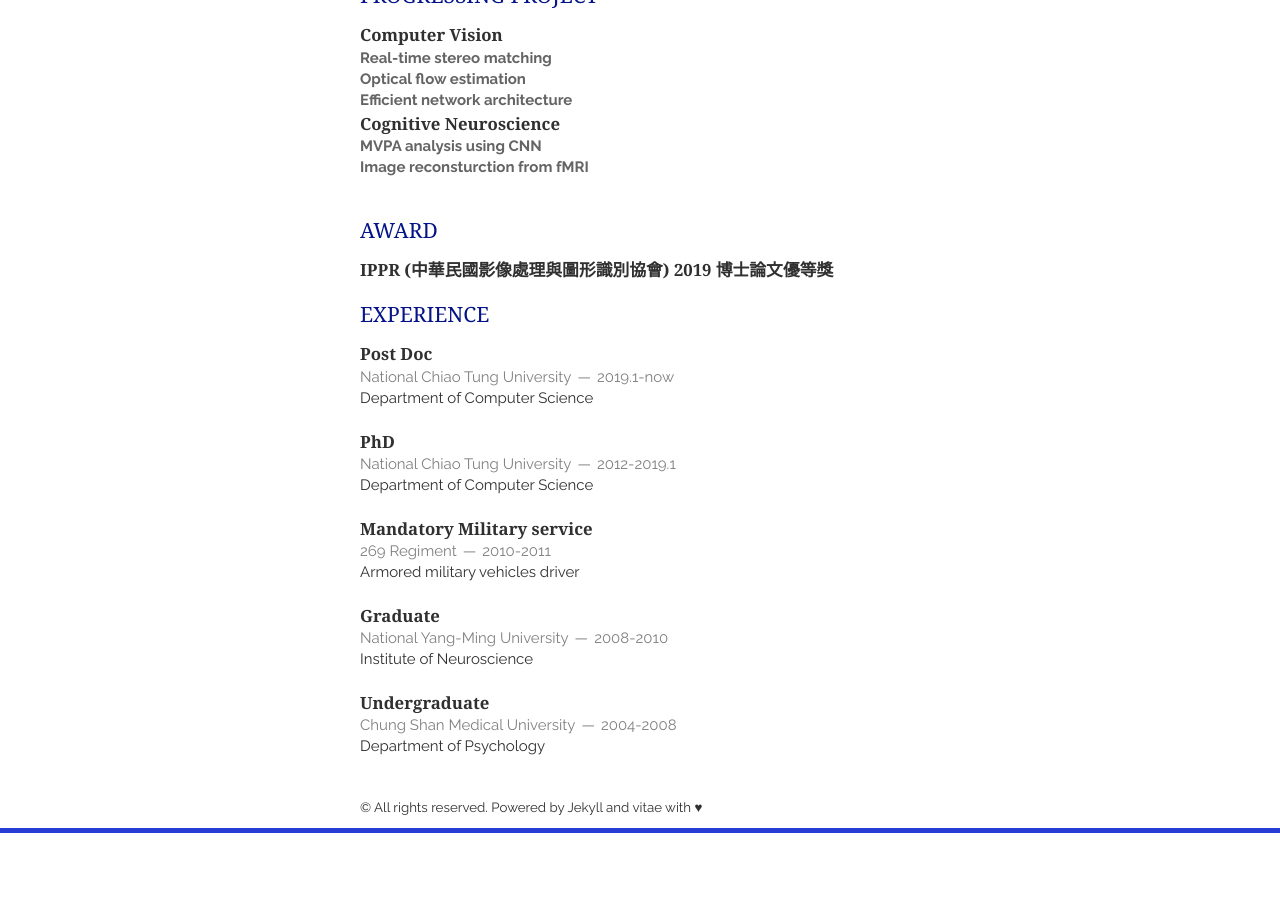
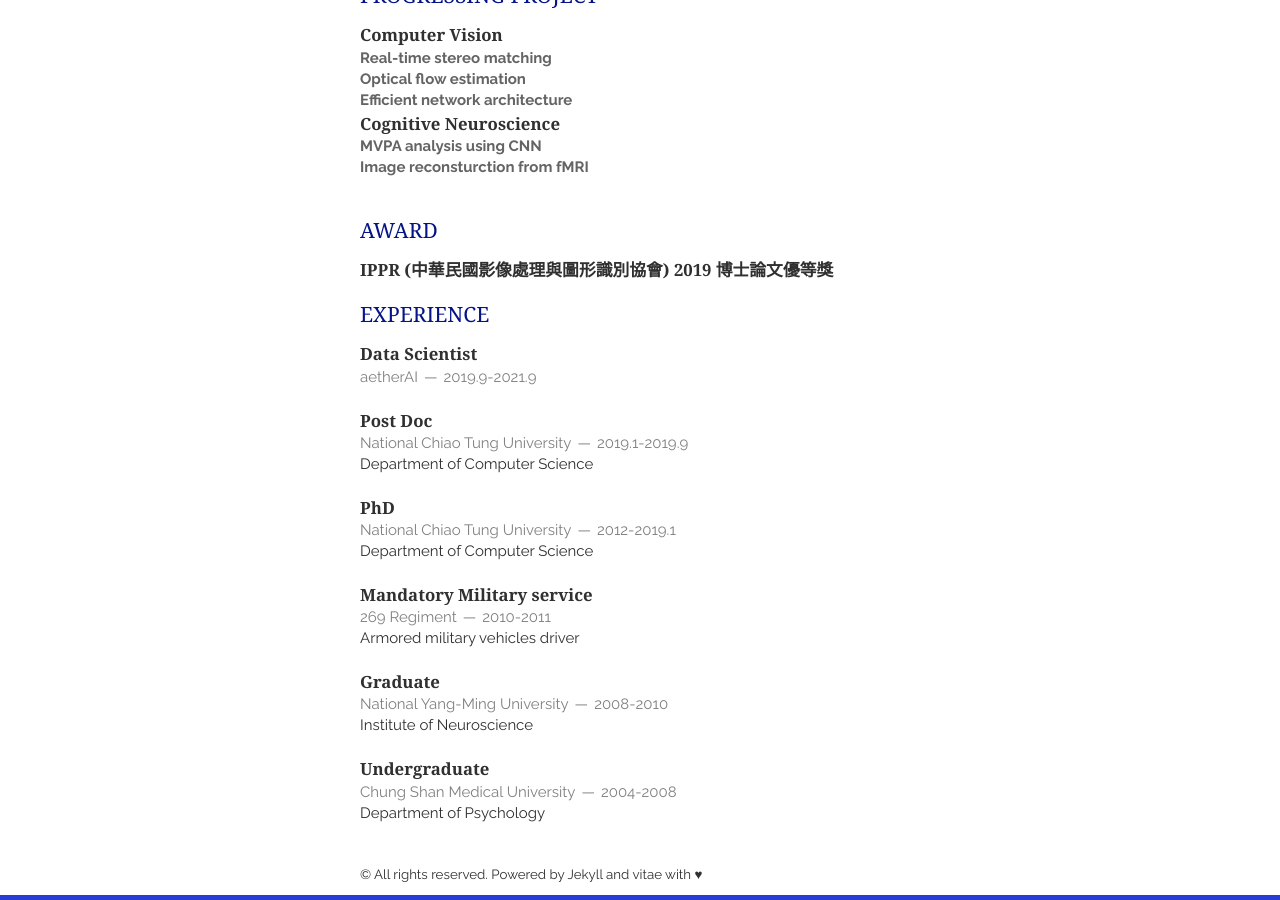
Before and after one commit to JiaRenChang/JiaRenChang.github.io, a Jekyll site: the page built from index.html, in a window 1280 px wide and 900 px high, scrolled down 1184 px. Built offline with Jekyll 4.4.1, drawn with Linux system fonts in a browser that asks for light colours; nearby versions of some CDN libraries; the list of posts is cut into pages by our own code; a style sheet for code colours, icons or effects is not loaded; before the commit the page ends 2017 px from its top, so only the background shows below that.

Commit message:
Update experience.html

```diff
--- a/_includes/experience.html
+++ b/_includes/experience.html
@@ -7,8 +7,14 @@
     <h1>Experience</h1>
     <article>
     <header>
+            <h1>Data Scientist</h1>
+            <span><address>aetherAI</address><time>2019.9-2021.9</time></span>
+        </header>
+    </article>
+    <article>
+    <header>
             <h1>Post Doc</h1>
-            <span><address>National Chiao Tung University</address><time>2019.1-now</time></span>
+            <span><address>National Chiao Tung University</address><time>2019.1-2019.9</time></span>
         </header>
         <p>
             Department of Computer Science
```
